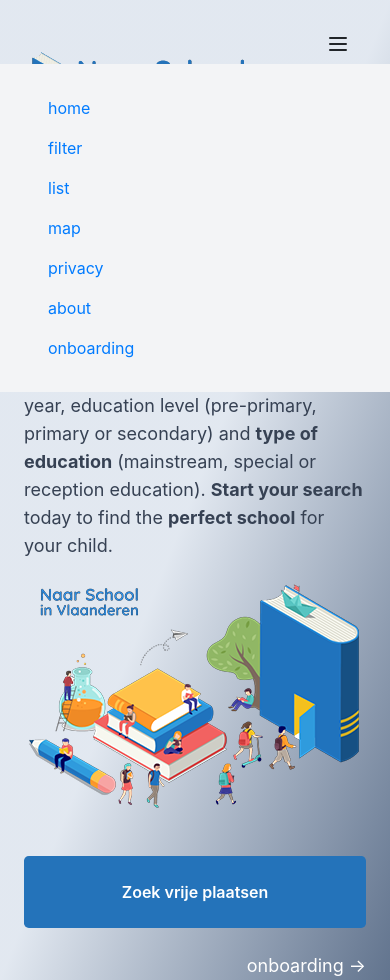
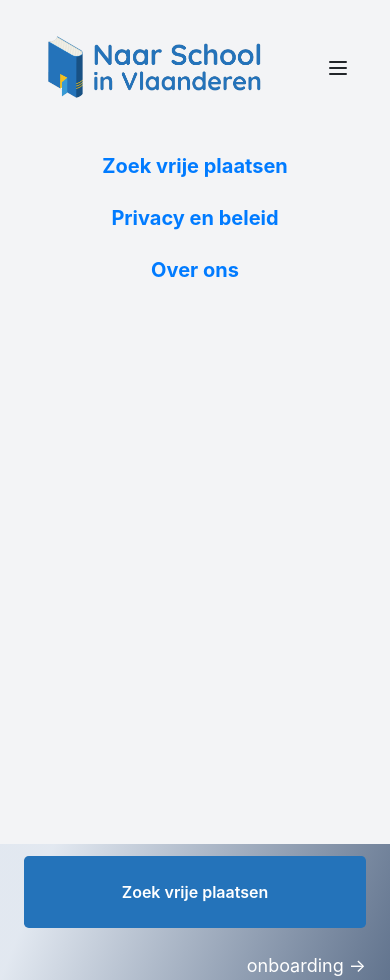
Before and after one commit to pxl-research/Generiek-vrije-plaatsen-platform, a Vue app in the folder Frontend/nsiv-frontend/: page / in a window 390 px wide. Built offline with nearby package versions, Linux system fonts and the light colour scheme; the HTML template or start-up script is replaced by a standard one.

Commit message:
Nav menu styling
Styling van het hamburger menu gemaakt zoals op de Figma

```diff
--- a/Frontend/nsiv-frontend/src/App.vue
+++ b/Frontend/nsiv-frontend/src/App.vue
@@ -6,7 +6,7 @@ const router = useRouter();
 const isOpen = ref(false);
 
 const navLinks = computed(() =>
-    router.options.routes.filter(route => route.meta?.showInNav === true)
+    router.options.routes.filter(route => route.meta?.showInNav)
 )
 
 const handleClickOutside = (event: Event) => {
@@ -35,28 +35,50 @@ onUnmounted(() => {
                 </h1>
                 -->
                 <button @click.stop="isOpen = !isOpen"
-                class="focus:outline-none fixed top-8 right-10 z-30"
+                    class="focus:outline-none fixed top-8 right-10 z-30 h-18"
                 >
                     <svg class="w-6 h-6" fill="none" stroke="currentColor" stroke-width="2"
-                    viewBox="0 0 24 24" xmlns="http://www.w3.org/2000/svg">
-                    <path stroke-linecap="round" stroke-linejoin="round"
-                        d="M4 6h16M4 12h16M4 18h16"></path>
+                        viewBox="0 0 24 24" xmlns="http://www.w3.org/2000/svg"
+                    >
+                        <path v-if="!isOpen"
+                            stroke-linecap="round" stroke-linejoin="round"
+                            d="M4 6h16M4 12h16M4 18h16"
+                        >
+                        </path>
+                        <path v-else
+                            stroke-linecap="round" stroke-linejoin="round"
+                            d="M6 6l12 12M6 18L18 6">
+                        >
+                        </path>
                     </svg>
                 </button>
                 <nav id="navigation-menu"
                     :class="isOpen ? 'block' : 'hidden'"
-                class="absolute p-4 top-16 left-0 w-full bg-gray-100 z-20"
+                    class="absolute px-10 py-8 top-0 left-0 w-full h-full bg-gray-100 z-20"
                     @click.stop
                 >
+                    <div
+                        class="flex flex-col gap-6 justify-start items-center h-full"
+                    >
+                        <RouterLink
+                            :to="{name: 'home'}"
+                            @click="isOpen = false"
+                            class="w-full mb-6"
+                        >
+                            <img src="/assets/nsiv_logo_v1.png" alt="Logo"
+                            class="h-18 w-auto"
+                            >
+                        </RouterLink>
                         <RouterLink
                             v-for="route in navLinks"
                             :key="route.path"
                             :to="route.path"
-                        class="block px-4 py-2"
                             @click="isOpen = false"
-                    >
-                        {{ route.name }}
+                            class="font-bold text-xl">
+                            {{ route.meta?.showInNav }}
                         </RouterLink>
+                    </div>
+
                 </nav>
             </div>
         </header>
--- a/Frontend/nsiv-frontend/src/router/index.ts
+++ b/Frontend/nsiv-frontend/src/router/index.ts
@@ -8,15 +8,15 @@ const router = createRouter({
       name: 'home',
       component: () => import('../views/HomeView.vue'),
       meta: {
-        showInNav: true
+
       },
     },
     {
       path: '/filter',
-      name: 'filter',
+      name: 'zoek',
       component: () => import('../views/FilterView.vue'),
       meta: {
-        showInNav: true
+        showInNav: "Zoek vrije plaatsen"
       },
     },
     {
@@ -24,7 +24,7 @@ const router = createRouter({
       name: 'list',
       component: () => import('../views/ListView.vue'),
       meta: {
-        showInNav: true
+
       },
     },
     {
@@ -32,7 +32,7 @@ const router = createRouter({
       name: 'map',
       component: () => import('../views/MapView.vue'),
       meta: {
-        showInNav: true
+
       },
     },
     {
@@ -40,7 +40,7 @@ const router = createRouter({
       name: 'privacy',
       component: () => import('../views/PrivacyView.vue'),
       meta: {
-        showInNav: true
+        showInNav: "Privacy en beleid"
       },
     },
     {
@@ -48,7 +48,7 @@ const router = createRouter({
       name: 'about',
       component: () => import('../views/AboutUsView.vue'),
       meta: {
-        showInNav: true
+        showInNav: "Over ons"
       },
     },
     {
@@ -56,7 +56,7 @@ const router = createRouter({
       name: 'onboarding',
       component: () => import('../views/OnboardingView.vue'),
       meta: {
-        showInNav: true
+
       },
     },
 
```
Lines whose indentation alone changed are shown as unchanged.
